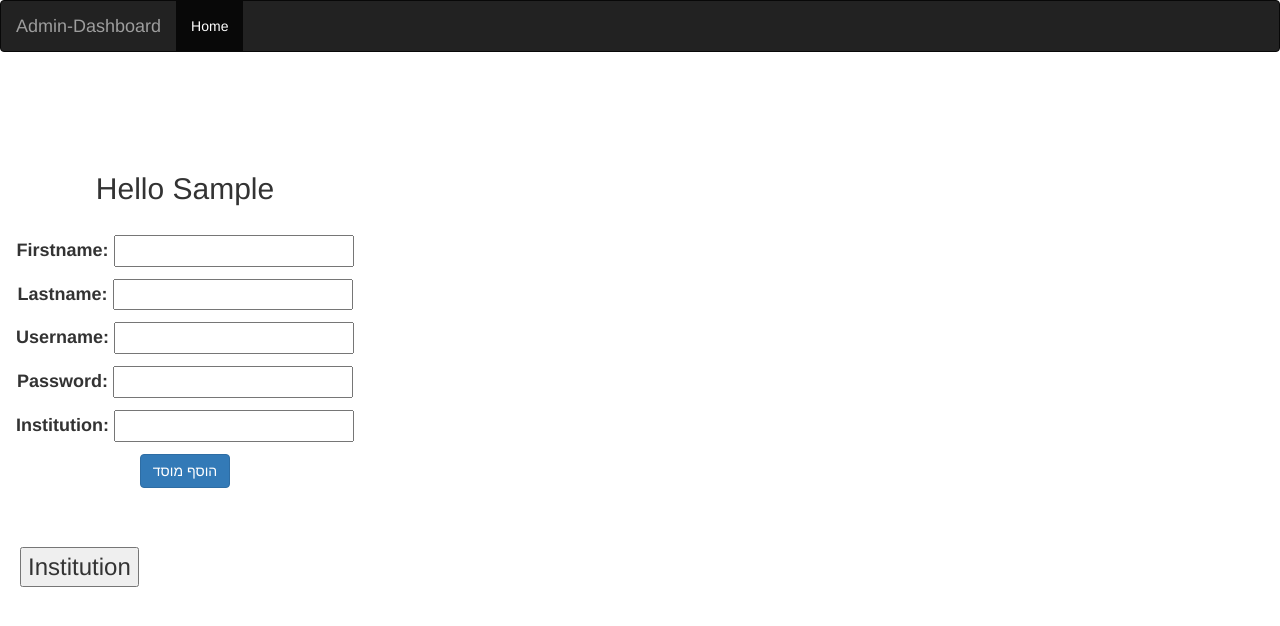
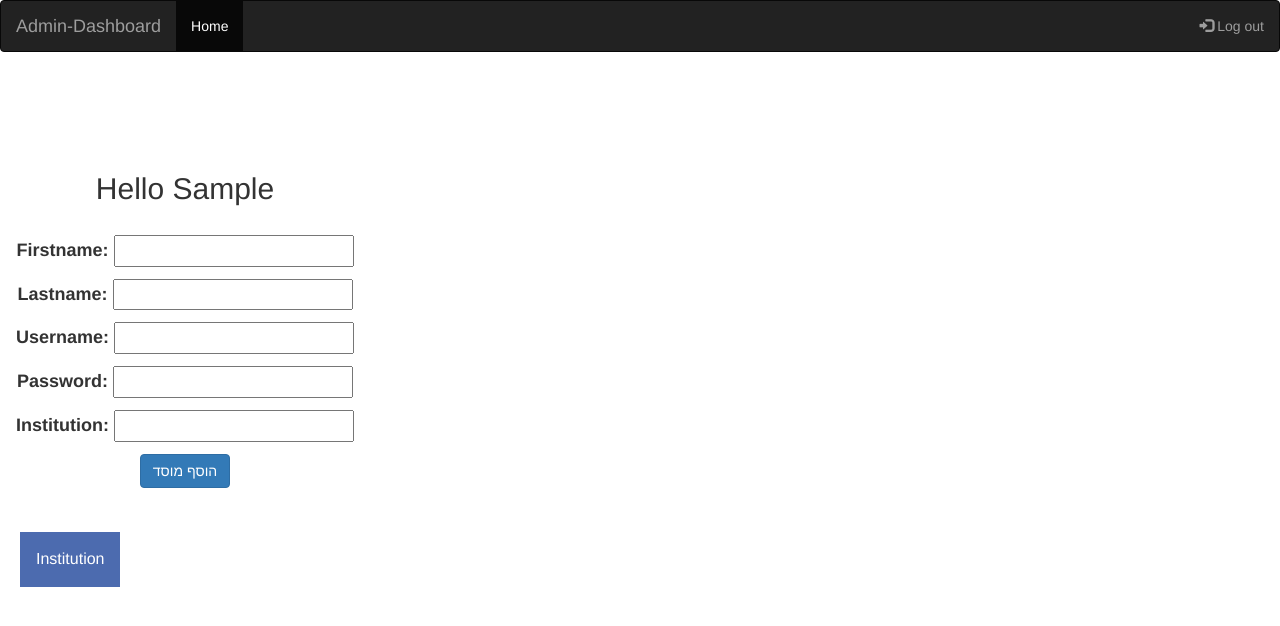
Before and after one commit to Oranal/Matching-Game, a Django app: page /admin_dashboard/ in a window 1280 px wide. Shown: the top 626 px of the page. Run offline with Django 3.2, Linux system fonts and the light colour scheme; tables that the repository leaves empty hold one stand-in row (values such as "Sample post"); some libraries are stand-ins or nearby versions.

Commit message:
adding logout buttom on admin's nav bar

```diff
--- a/static/css/admin.css
+++ b/static/css/admin.css
@@ -62,3 +62,13 @@ font-size: 18px;
     left: 20px;
     font-size: 24px;
   }
+
+
+  .dropbtn {
+    background-color: #4c6baf;
+    color: white;
+    padding: 16px;
+    font-size: 16px;
+    border: none;
+    cursor: pointer;
+  }
--- a/templates/accounts/admin_dashboard.html
+++ b/templates/accounts/admin_dashboard.html
@@ -27,8 +27,13 @@
         <ul class="nav navbar-nav">
             <li class="active"><a href="#">Home</a></li>
         </ul>
+
+         <ul class="nav navbar-nav navbar-right">
+            <li><a href="#"><span class="glyphicon glyphicon-log-in"></span> Log out</a></li>
+        </ul>
     </div>
     </nav>
+
     <div class="institution">
         <h2>Hello {{user.first_name}}</h2>
         <div class="container">
@@ -41,26 +46,8 @@
     </div>
 
 
-        {% comment %} <div class="container">
-            {% if accounts%}
-            <table>
-                <thead>
-                    <th>institution</th>
-                </thead>
-                <tbody>
-                    {% for inst in accounts %}
-                    <tr>
-                        <td><a href="#">{{inst.institution}}</a></td>
-                    </tr>
-                    {% endfor %}
-                </tbody>
-            </table>
-            {%else %}
-            <p>NO INSTITUTIONS TO SHOW.</p>
-            {% endif %}
-    </div> {% endcomment %}
+
     <div class="institdrop">
-
         <div class="dropdown">
             {% if accounts%}
         <button class="dropbtn">Institution</button>
@@ -74,5 +61,8 @@
             {% endif %}
         </div>
      </div>
+
+
+
 </body>
 </html>
```
Lines whose indentation alone changed are shown as unchanged.
